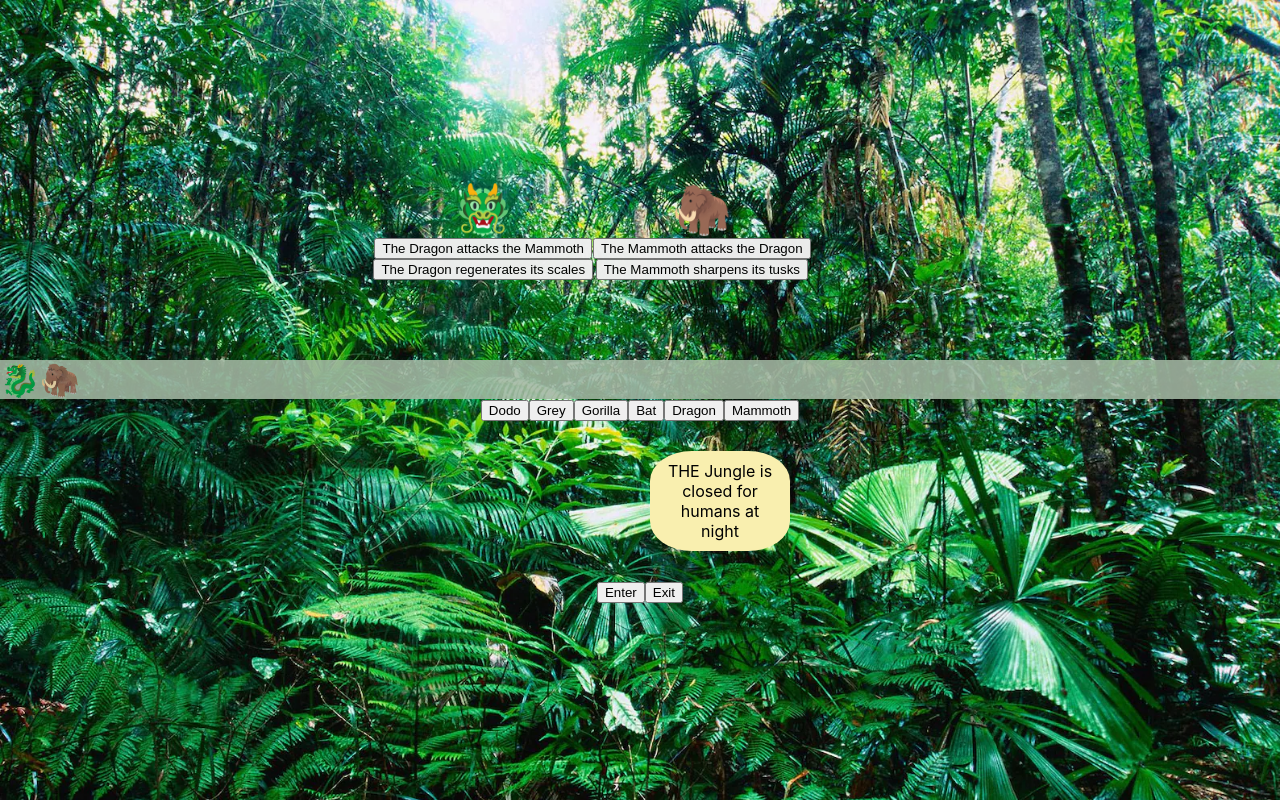
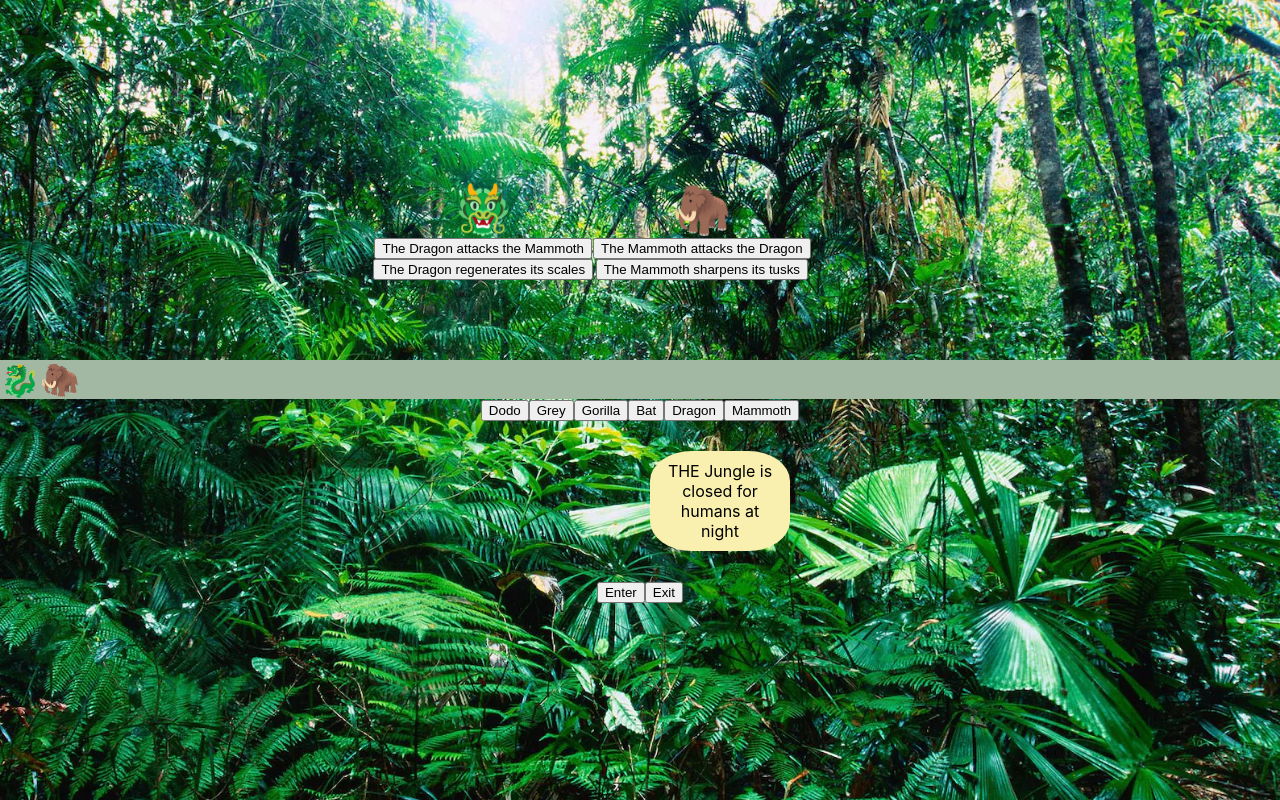
Before and after one commit to JeffreyAllison/REACTscratchzoo, a React (Create React App) app: page / in a window 1280 px wide. Built offline with nearby package versions, Linux system fonts and the light colour scheme.

Commit message:
changed CSS styling

```diff
--- a/package.json
+++ b/package.json
@@ -7,8 +7,8 @@
     "@testing-library/jest-dom": "^5.15.1",
     "@testing-library/react": "^11.2.7",
     "@testing-library/user-event": "^12.8.3",
+    "netlify-cli": "^9.16.7",
     "react": "^17.0.2",
-    "netlify-cli": "^9.4.4",
     "react-dom": "^17.0.2",
     "react-router-dom": "^5.3.0",
     "react-scripts": "4.0.3",
--- a/src/App.css
+++ b/src/App.css
@@ -52,7 +52,6 @@ body {
   width: 80%;
   border-radius: 30px;
   background-color: transparent;
-  opacity: 98%;
 }
 
 .fight .fighter {
@@ -64,7 +63,6 @@ body {
 }
 .parade {
   background-color: rgb(163, 184, 163);
-  opacity: 88%;
   display: flex;
   align-content: center;
 }
```
Also changed, not shown: 1 other file (tests, documents, lock files or other folders).
